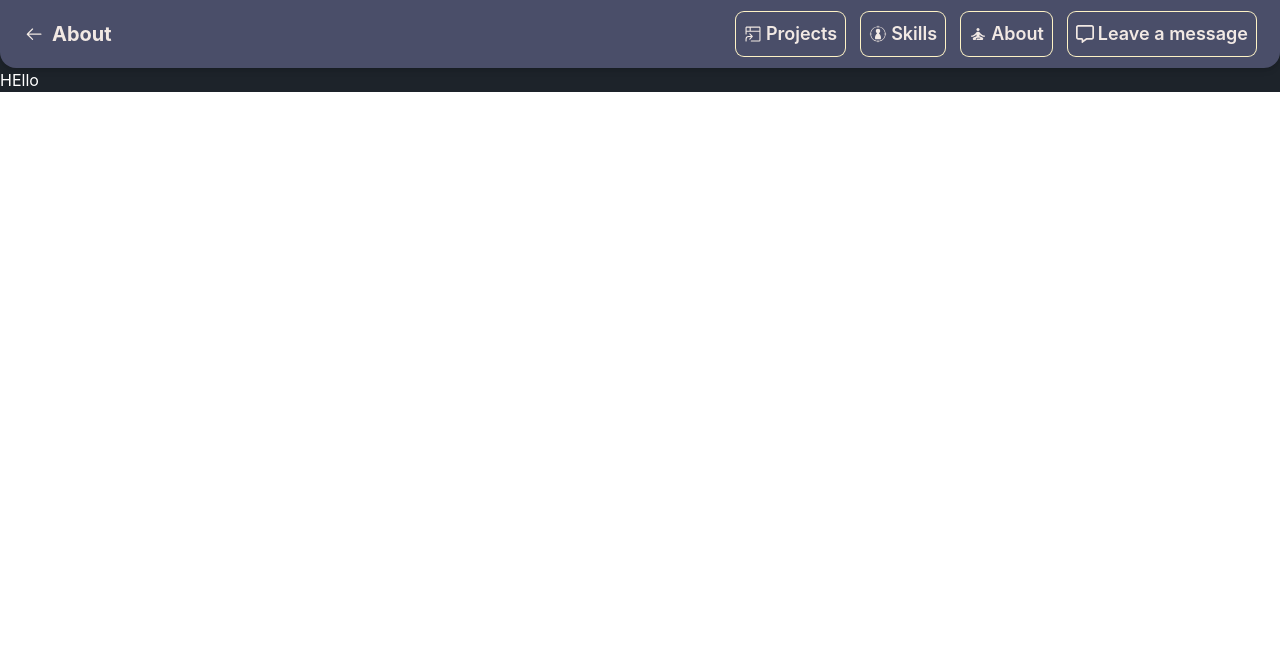
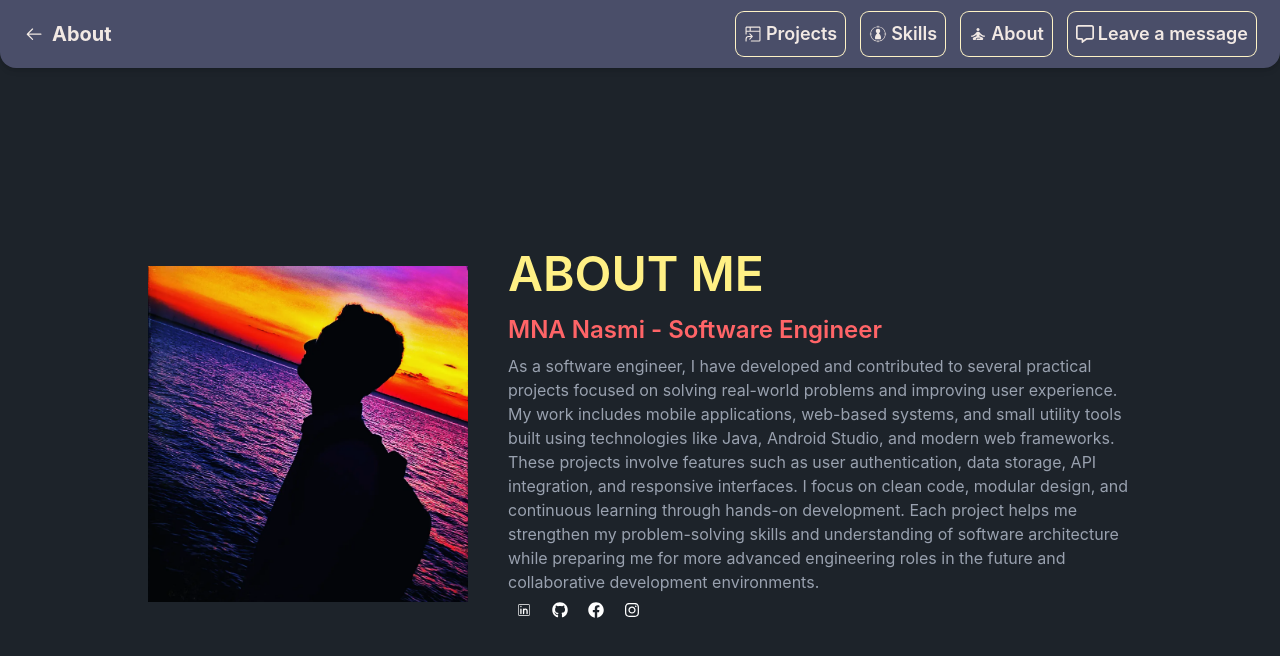
Before and after one commit to Nasmiahmd/Portfolio, a React (Vite) app in the folder frontend/: page /about in a window 1280 px wide. Shown: the top 656 px of the page. Built offline with nearby package versions, Linux system fonts and the light colour scheme.

Commit message:
Doing some optimizations

```diff
--- a/frontend/src/pages/AboutPage.jsx
+++ b/frontend/src/pages/AboutPage.jsx
@@ -1,12 +1,53 @@
-import React from 'react'
-import Navbar from '../components/Navbar'
+import React from "react";
+import Navbar from "../components/Navbar";
+import nasmiPic from "../assets/nasmi-shadow-pic.png";
+import { FaInstagram } from "react-icons/fa";
+import { CiLinkedin } from "react-icons/ci";
+import { FaFacebook } from "react-icons/fa";
+import { FaGithub } from "react-icons/fa6";
 
 const AboutPage = () => {
   return (
     <>
-      <div>HEllo</div>
+      <div
+        className="h-full flex items-center justify-center gap-10 mx-4 min-w-fit "
+        style={{ minHeight: "calc(100vh - 68px)" }}
+      >
+          <div className="">
+            <img className="w-80 h-84" src={nasmiPic} alt="My Picture" />
+          </div>
+          <div className="w-1/2">
+            <h1 className="mb-4 text-5xl font-semibold text-yellow-200">
+              ABOUT ME
+            </h1>
+            <h2 className="mb-2 text-2xl font-semibold text-red-400">
+              MNA Nasmi - Software Engineer
+            </h2>
+            <p className="text-gray-400 hover:text-white">
+              As a software engineer, I have developed and contributed to
+              several practical projects focused on solving real-world problems
+              and improving user experience. My work includes mobile
+              applications, web-based systems, and small utility tools built
+              using technologies like Java, Android Studio, and modern web
+              frameworks. These projects involve features such as user
+              authentication, data storage, API integration, and responsive
+              interfaces. I focus on clean code, modular design, and continuous
+              learning through hands-on development. Each project helps me
+              strengthen my problem-solving skills and understanding of software
+              architecture while preparing me for more advanced engineering
+              roles in the future and collaborative development environments.
+            </p>
+            <div className="flex gap-5 mt-2 ms-2">
+              <span><CiLinkedin /></span>
+              <span><FaGithub /></span>
+              <span><FaFacebook /></span>
+              <span><FaInstagram /></span>
+            </div>
+
+          </div>
+      </div>
     </>
-  )
-}
+  );
+};
 
-export default AboutPage
+export default AboutPage;
--- a/frontend/src/pages/LamPage.jsx
+++ b/frontend/src/pages/LamPage.jsx
@@ -4,23 +4,33 @@ import Navbar from '../components/Navbar'
 const LamPage = () => {
   return (
     <div className='h-full flex justify-center items-center' style={{ minHeight: 'calc(100vh - 68px)' }}>
-      <div className='lg:w-140 lg:h-112.5 md:w-120 md:h-90 sm:w-80 sm:h-auto bg-gray-200 font-semibold text-black rounded-lg shadow-xl'>
-        <div className='mt-2 p-2'>
+      <div className='lg:w-140 lg:h-112.5 md:w-120 md:h-90 sm:w-80 sm:h-70 bg-gray-200 font-semibold text-gray-700 rounded-lg shadow-xl'>
+        <h1 className='justify-center flex mt-2 lg:text-2xl sm:text-sm md:text-[18px]'>Contact Form</h1>
+        <div className='p-2'>
+          <label>Full Name</label>
           <input
-            className='w-full border-slate-950 border rounded-md h-10 p-2 focus:outline-none focus:ring-2 focus:ring-blue-500'
+            className='w-full mb-2 border-slate-950 border rounded-md sm:h-auto h-10 p-2 focus:outline-none focus:ring-2 focus:ring-blue-500'
             type="text"
-            placeholder='Your Mail'
+            placeholder='Enter your name'
+            required
+          />
+          <label>Email Address</label>
+          <input
+            className='w-full border-slate-950 mb-2 border rounded-md sm:h-auto h-10 p-2 focus:outline-none focus:ring-2 focus:ring-blue-500'
+            type="text"
+            placeholder='Enter your email'
+            required
+          />
+          <label>Your Message</label>
+          <textarea
+            className='w-full md:h-16 lg:h-36 border-slate-950 border sm:h-auto rounded-md p-2 focus:outline-none focus:ring-2 focus:ring-blue-500 resize-y'
+            placeholder='Enter your message'
+            rows="4"
+            required
           />
         </div>
-        <div className='p-2'>
-          <textarea
-            className='w-full md:h-52 lg:h-72 border-slate-950 border rounded-md p-2 focus:outline-none focus:ring-2 focus:ring-blue-500 resize-y'
-            placeholder='Your comments'
-            rows="4"
-          />
-        </div>
-        <div className='flex justify-end m-3'>
-          <button className='border border-0 bg-navbar text-navbar-text py-2 px-3 rounded-md hover:ring-2 hover:ring-amber-400 focus:ring-2 focus:ring-green-500'>Submit</button>
+        <div className='flex justify-center'>
+          <button className='w-full mx-2 border-0 bg-navbar sm:h-auto text-navbar-text py-2 px-3 rounded-md hover:ring-2 hover:ring-amber-400 focus:ring-2 focus:ring-green-500'>Submit</button>
         </div>
       </div>
     </div>
```
Also changed, not shown: frontend/src/assets/nasmi-shadow-pic.png (added).
